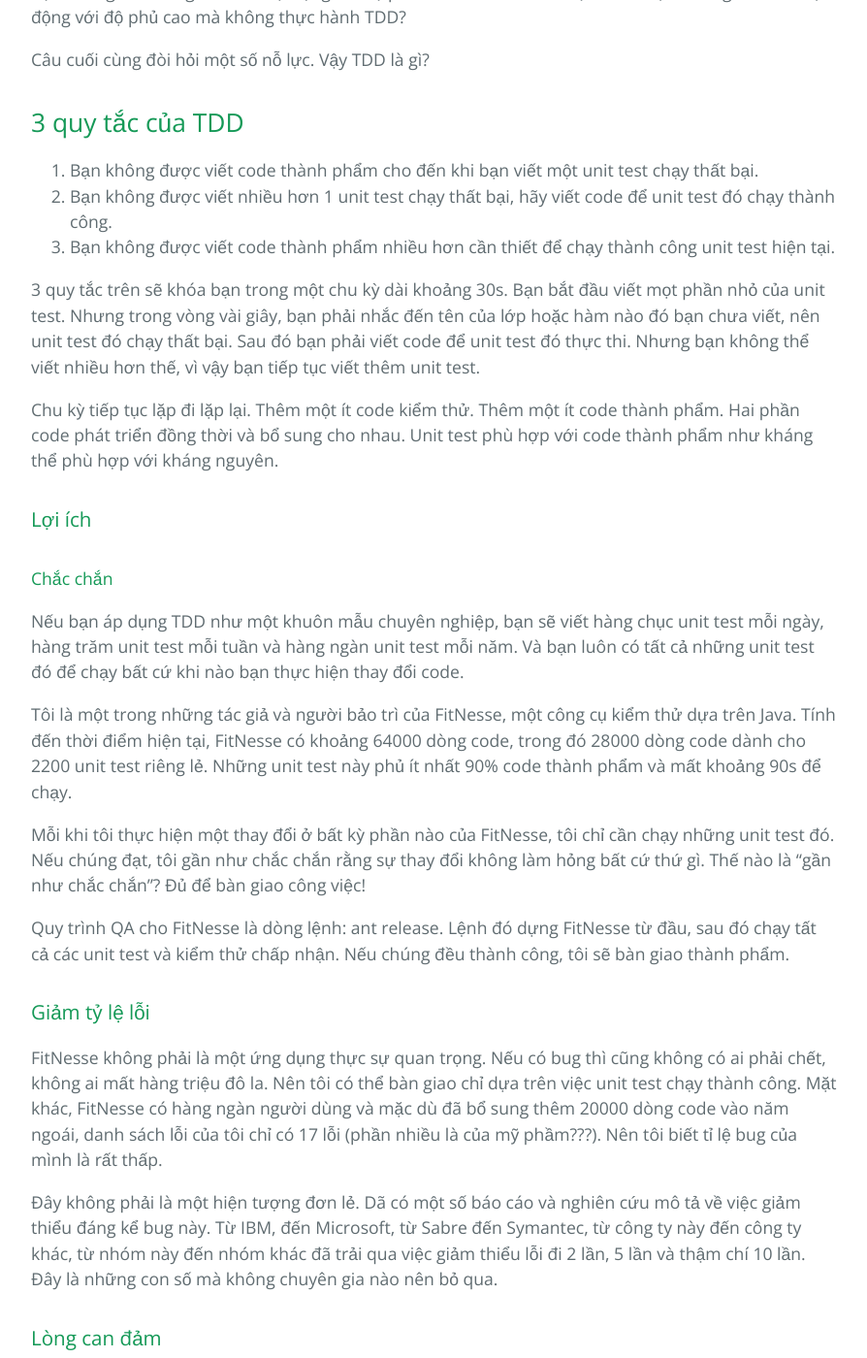
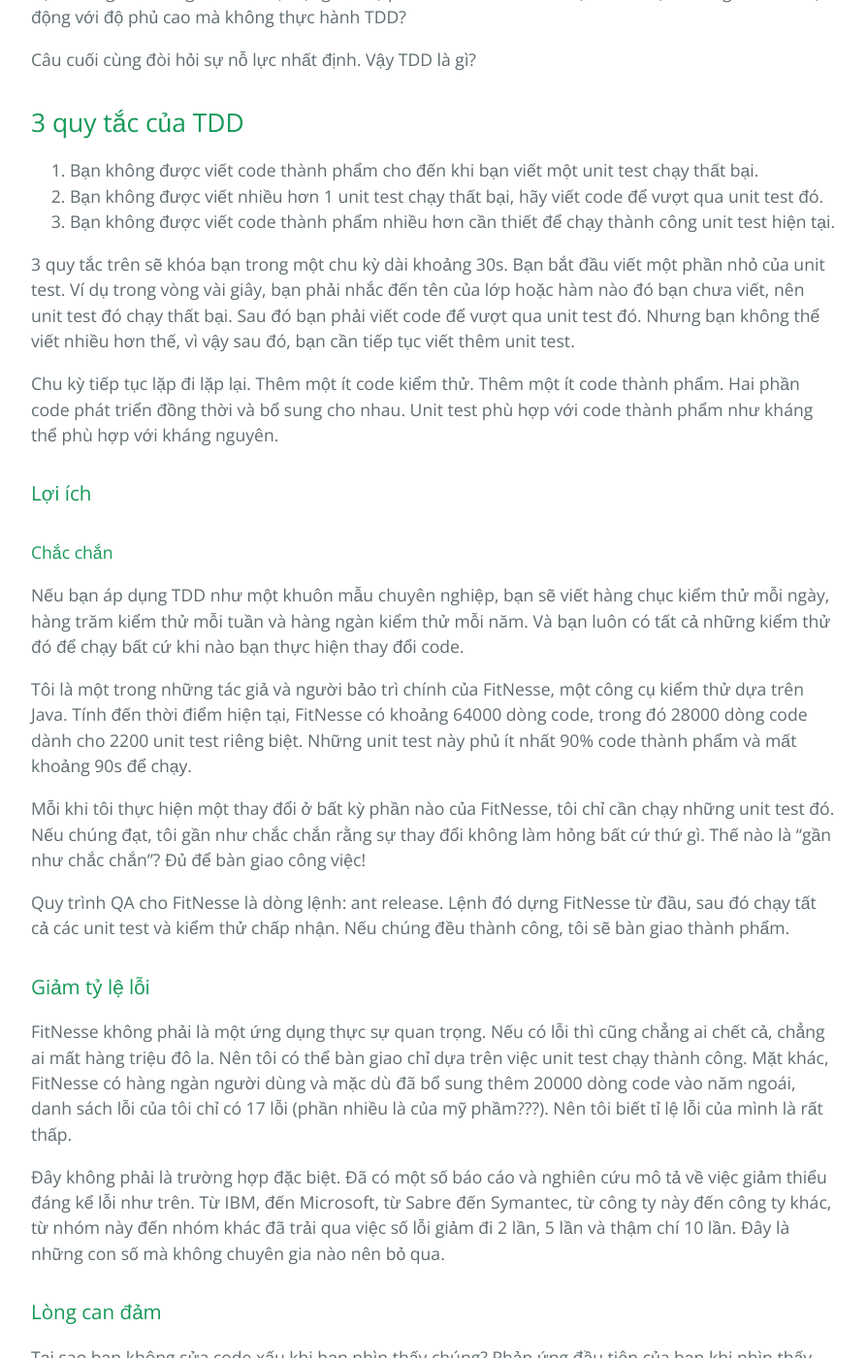
Before and after one commit to HaiBV/haibv.github.io, a Jekyll site: the page built from clean-coder/chapter-5-test-driven-development.md, in a window 1280 px wide and 1400 px high, scrolled down 2506 px. Shown: the whole window at 97% size, without its empty margins (192-1086 px from the left). Built offline with Jekyll 4.4.1, drawn with Linux system fonts in a browser that asks for light colours; our own code applies the rules of GitHub Pages for plain Markdown files; some of the changed text lies outside the part shown.

Commit message:
Book - The Clean Coder - Correction - C5

```diff
--- a/clean-coder/chapter-5-test-driven-development.md
+++ b/clean-coder/chapter-5-test-driven-development.md
@@ -34,21 +34,21 @@ Nhưng trước đó tôi cần phải nói rằng:
 - Sử dụng GOTO sẽ gây hại
 - và TDD hoạt động
 
-Vâng, có rất nhiều blog và bài viết gây tranh cãi khi viết về TDD trong những năm qua và vẫn còn đó. Vào những ngày đầu tiên họ nỗ lực và nghiêm túc phê bình và thấu hiểu. Tuy nhiên, bây giờ thì chỉ còn khen ngợi. Mấu chốt ở chỗ TDD hoạt động và mọi người cần phải vượt qua nó.
+Vâng, có rất nhiều blog cùng bài viết về TDD đã gây tranh cãi trong những năm qua và chúng vẫn còn đó. Ban đầu chúng thể hiện những nỗ lực nghiêm túc khi phê bình và tìm hiểu. Tuy nhiên, giờ đây chỉ còn lại sự ngợi khen. Mấu chốt ở chỗ TDD hoạt động và mọi người cần phải làm quen với điều đó.
 
 Tôi biết điều này nghe có vẻ cứng rắn và một chiều. nhưng theo như số liệu đưa ra, tôi không nghĩ bác sĩ phẫu thuật phải bảo về việc rửa tay, và tôi cũng không nghĩ các lập trình viên phải bảo vệ TDD.
 
 Làm sao bạn có thể coi bản thân là một chuyên gia nếu bạn không _biết_ code của mình hoạt động? Làm sao bạn có thể biết code của bạn hoạt động nếu bạn không kiểm thử chúng mỗi khi bạn thực hiện một thay đổi? Làm thế nào bạn có thể kiểm thử chúng mỗi khi bạn thực hiện một thay đổi nếu bạn không có những unit test tự động với độ phủ cao? Làm thế nào bạn viết được những unit test tự động với độ phủ cao mà không thực hành TDD?
 
-Câu cuối cùng đòi hỏi một số nỗ lực. Vậy TDD là gì?
+Câu cuối cùng đòi hỏi sự nỗ lực nhất định. Vậy TDD là gì?
 
 ## 3 quy tắc của TDD
 
 1. Bạn không được viết code thành phẩm cho đến khi bạn viết một unit test chạy thất bại.
-2. Bạn không được viết nhiều hơn 1 unit test chạy thất bại, hãy viết code để unit test đó chạy thành công.
+2. Bạn không được viết nhiều hơn 1 unit test chạy thất bại, hãy viết code để vượt qua unit test đó.
 3. Bạn không được viết code thành phẩm nhiều hơn cần thiết để chạy thành công unit test hiện tại.
 
-3 quy tắc trên sẽ khóa bạn trong một chu kỳ dài khoảng 30s. Bạn bắt đầu viết mọt phần nhỏ của unit test. Nhưng trong vòng vài giây, bạn phải nhắc đến tên của lớp hoặc hàm nào đó bạn chưa viết, nên unit test đó chạy thất bại. Sau đó bạn phải viết code để unit test đó thực thi. Nhưng bạn không thể viết nhiều hơn thế, vì vậy bạn tiếp tục viết thêm unit test.
+3 quy tắc trên sẽ khóa bạn trong một chu kỳ dài khoảng 30s. Bạn bắt đầu viết một phần nhỏ của unit test. Ví dụ trong vòng vài giây, bạn phải nhắc đến tên của lớp hoặc hàm nào đó bạn chưa viết, nên unit test đó chạy thất bại. Sau đó bạn phải viết code để vượt qua unit test đó. Nhưng bạn không thể viết nhiều hơn thế, vì vậy sau đó, bạn cần tiếp tục viết thêm unit test.
 
 Chu kỳ tiếp tục lặp đi lặp lại. Thêm một ít code kiểm thử. Thêm một ít code thành phẩm. Hai phần code phát triển đồng thời và bổ sung cho nhau. Unit test phù hợp với code thành phẩm như kháng thể phù hợp với kháng nguyên.
 
@@ -56,9 +56,9 @@ Chu kỳ tiếp tục lặp đi lặp lại. Thêm một ít code kiểm thử.
 
 #### Chắc chắn
 
-Nếu bạn áp dụng TDD như một khuôn mẫu chuyên nghiệp, bạn sẽ viết hàng chục unit test mỗi ngày, hàng trăm unit test mỗi tuần và hàng ngàn unit test mỗi năm. Và bạn luôn có tất cả những unit test đó để chạy bất cứ khi nào bạn thực hiện thay đổi code.
+Nếu bạn áp dụng TDD như một khuôn mẫu chuyên nghiệp, bạn sẽ viết hàng chục kiểm thử mỗi ngày, hàng trăm kiểm thử mỗi tuần và hàng ngàn kiểm thử mỗi năm. Và bạn luôn có tất cả những kiểm thử đó để chạy bất cứ khi nào bạn thực hiện thay đổi code.
 
-Tôi là một trong những tác giả và người bảo trì của FitNesse, một công cụ kiểm thử dựa trên Java. Tính đến thời điểm hiện tại, FitNesse có khoảng 64000 dòng code, trong đó 28000 dòng code dành cho 2200 unit test riêng lẻ. Những unit test này phủ ít nhất 90% code thành phẩm và mất khoảng 90s để chạy.
+Tôi là một trong những tác giả và người bảo trì chính của FitNesse, một công cụ kiểm thử dựa trên Java. Tính đến thời điểm hiện tại, FitNesse có khoảng 64000 dòng code, trong đó 28000 dòng code dành cho 2200 unit test riêng biệt. Những unit test này phủ ít nhất 90% code thành phẩm và mất khoảng 90s để chạy.
 
 Mỗi khi tôi thực hiện một thay đổi ở bất kỳ phần nào của FitNesse, tôi chỉ cần chạy những unit test đó. Nếu chúng đạt, tôi gần như chắc chắn rằng sự thay đổi không làm hỏng bất cứ thứ gì. Thế nào là "gần như chắc chắn"? Đủ để bàn giao công việc!
 
@@ -67,9 +67,9 @@ Quy trình QA cho FitNesse là dòng lệnh: ant release. Lệnh đó dựng Fit
 
 ### Giảm tỷ lệ lỗi
 
-FitNesse không phải là một ứng dụng thực sự quan trọng. Nếu có bug thì cũng không có ai phải chết, không ai mất hàng triệu đô la. Nên tôi có thể bàn giao chỉ dựa trên việc unit test chạy thành công. Mặt khác, FitNesse có hàng ngàn người dùng và mặc dù đã bổ sung thêm 20000 dòng code vào năm ngoái, danh sách lỗi của tôi chỉ có 17 lỗi (phần nhiều là của mỹ phầm???). Nên tôi biết tỉ lệ bug của mình là rất thấp.
+FitNesse không phải là một ứng dụng thực sự quan trọng. Nếu có lỗi thì cũng chẳng ai chết cả, chẳng ai mất hàng triệu đô la. Nên tôi có thể bàn giao chỉ dựa trên việc unit test chạy thành công. Mặt khác, FitNesse có hàng ngàn người dùng và mặc dù đã bổ sung thêm 20000 dòng code vào năm ngoái, danh sách lỗi của tôi chỉ có 17 lỗi (phần nhiều là của mỹ phầm???). Nên tôi biết tỉ lệ lỗi của mình là rất thấp.
 
-Đây không phải là một hiện tượng đơn lẻ. Dã có một số báo cáo và nghiên cứu mô tả về việc giảm thiểu đáng kể bug này. Từ IBM, đến Microsoft, từ Sabre đến Symantec, từ công ty này đến công ty khác, từ nhóm này đến nhóm khác đã trải qua việc giảm thiểu lỗi đi 2 lần, 5 lần và thậm chí 10 lần. Đây là những con số mà không chuyên gia nào nên bỏ qua.
+Đây không phải là trường hợp đặc biệt. Đã có một số báo cáo và nghiên cứu mô tả về việc giảm thiểu đáng kể lỗi như trên. Từ IBM, đến Microsoft, từ Sabre đến Symantec, từ công ty này đến công ty khác, từ nhóm này đến nhóm khác đã trải qua việc số lỗi giảm đi 2 lần, 5 lần và thậm chí 10 lần. Đây là những con số mà không chuyên gia nào nên bỏ qua.
 
 ### Lòng can đảm
 
```
Also changed, not shown: other parts of clean-coder/chapter-5-test-driven-development.md (+1 -1 lines).
